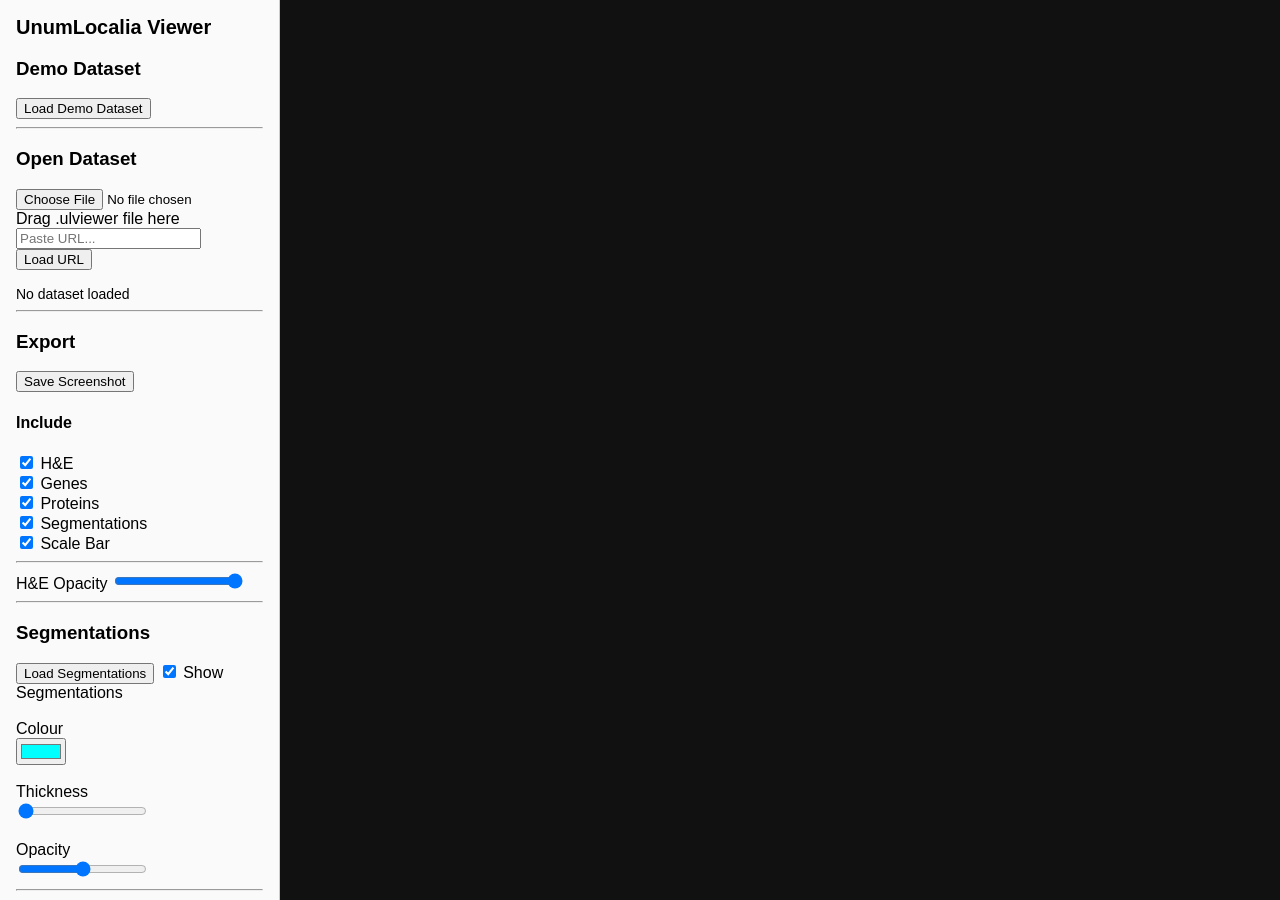
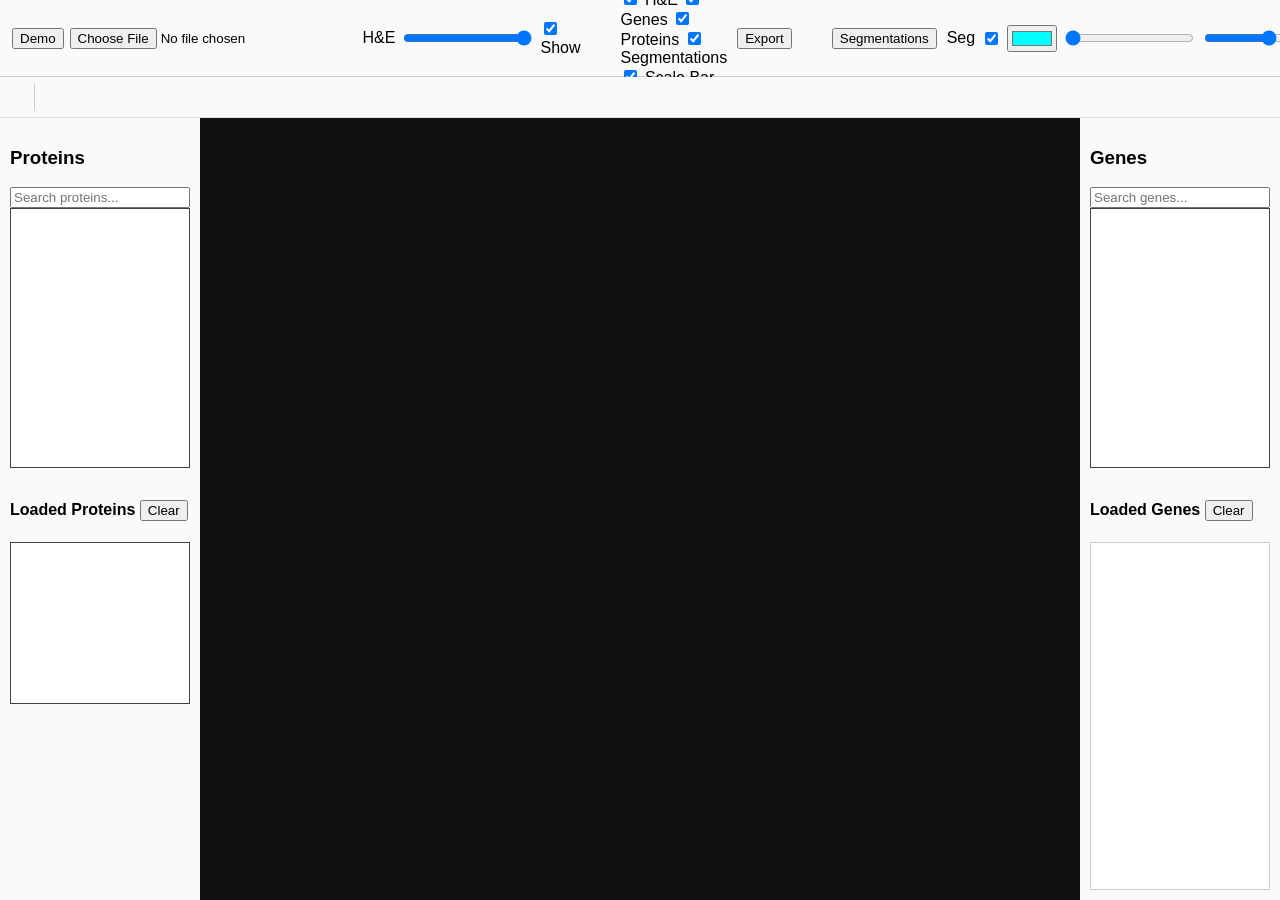
Before and after one commit to Felixillion/Felixillion.github.io, a Jekyll site: the page unumlocalia/index.html, which Jekyll copies as it is, in a window 1280 px wide. Built offline with Jekyll 4.4.1, drawn with Linux system fonts in a browser that asks for light colours.

Commit message:
Improved UnumLocalia viewer UI

```diff
--- a/unumlocalia/index.html
+++ b/unumlocalia/index.html
@@ -28,42 +28,54 @@
 
 <body>
 
-    <div id="sidebar">
+<div id="app">
 
-        <h1>UnumLocalia Viewer</h1>
+    <!-- Active toolbar (top) -->
+    <div id="topbar">
 
-        <h3>Demo Dataset</h3>
-
+        <div class="toolbar-group">
             <button id="loadDemoBtn">
-            Load Demo Dataset
+                Demo
             </button>
 
-        <hr>
-
-        <h3>Open Dataset</h3>
             <input
                 type="file"
                 id="ulviewerFile"
                 accept=".ulviewer,.zip"
-        />
+            >
+        </div>
 
-        <div id="dropZone">Drag .ulviewer file here</div>
+        <div class="toolbar-divider"></div>
+
+        <!-- H&E options -->
+        <div class="toolbar-group">
+            H&E
+            <input
+                id="heOpacity"
+                type="range"
+                min="0"
+                max="1"
+                step="0.05"
+                value="1"
+            >
+
+            <label>
 
                 <input
-            id="urlInput"
-            type="text"
-            placeholder="Paste URL..."
-        />
-        <button id="loadUrlBtn">Load URL</button>
+                    type="checkbox"
+                    id="showHE"
+                    checked
+                >
+                Show
+            </label>
 
-        <div id="info">No dataset loaded</div>
+        </div>
 
-        <hr>
+        <div class="toolbar-divider"></div>
 
-        <h3>Export</h3>
-        <button id="saveScreenshotBtn">Save Screenshot</button>
+        <!-- Export panel -->
+        <div id="exportPanel">
 
-        <h4>Include</h4>
             <label>
                 <input
                     type="checkbox"
@@ -72,8 +84,6 @@
                 >
                 H&E
             </label>
-
-        <br>
 
             <label>
                 <input
@@ -84,8 +94,6 @@
                 Genes
             </label>
 
-        <br>
-
             <label>
                 <input
                     type="checkbox"
@@ -94,8 +102,6 @@
                 >
                 Proteins
             </label>
-
-        <br>
 
             <label>
                 <input
@@ -106,8 +112,6 @@
                 Segmentations
             </label>
 
-        <br>
-
             <label>
                 <input
                     type="checkbox"
@@ -117,46 +121,36 @@
                 Scale Bar
             </label>
 
-        <hr>
+        </div>
 
-        <!-- H&E -->
-        <label>H&E Opacity</label>
+        <div class="toolbar-group">
+            <button id="saveScreenshotBtn">
+                Export
+            </button>
+        </div>
 
-        <input
-            id="heOpacity"
-            type="range"
-            min="0"
-            max="1"
-            step="0.05"
-            value="1"
-        >
-
-        <hr>
+        <div class="toolbar-divider"></div>
 
         <!-- Segmentations -->
-        <h3>Segmentations</h3>
-        <button id="loadSegBtn">Load Segmentations</button>
+        <div class="toolbar-group">
+            <button id="loadSegBtn">
+                Segmentations
+            </button>
+        </div>
 
+        <div class="toolbar-group">
+            Seg
             <input
                 type="checkbox"
                 id="showSegmentations"
                 checked
             >
-        Show Segmentations
-
-        <br><br>
-
-        <label>Colour</label><br>
 
             <input
                 type="color"
                 id="segmentationColor"
                 value="#00ffff"
             >
-
-        <br><br>
-
-        <label>Thickness</label><br>
 
             <input
                 type="range"
@@ -167,10 +161,6 @@
                 value="0.5"
             >
 
-        <br><br>
-
-        <label>Opacity</label><br>
-
             <input
                 type="range"
                 id="segmentationOpacity"
@@ -180,77 +170,121 @@
                 value="0.5"
             >
 
-        <hr>
+        </div>
 
-        <!-- GENES -->
+    </div>
+
+    <!-- Active proteins/genes -->
+    <div id="layerBar">
+
+        <div id="activeProteins"></div>
+
+        <div class="toolbar-divider"></div>
+
+        <div id="activeGenes"></div>
+
+    </div>
+
+    <!-- Main area -->
+    <div id="mainLayout">
+
+        <!-- Protein panel (left) -->
+        <div id="proteinPanel">
+
+            <h3>Proteins</h3>
+
+            <input
+                id="proteinSearch"
+                type="text"
+                placeholder="Search proteins..."
+            >
+
+            <div
+                id="proteinList"
+                class="search-list"
+            ></div>
+
+            <h4>
+                Loaded Proteins
+                <button id="clearProteinsBtn">
+                    Clear
+                </button>
+            </h4>
+
+            <div id="loadedProteins"></div>
+
+        </div>
+
+        <!-- Central viewer -->
+        <div id="viewerWrapper">
+
+            <div id="viewer"></div>
+
+            <!-- Cell information -->
+            <div id="cellInfoPanel">
+                No cell selected
+            </div>
+
+        </div>
+
+        <!-- Gene panel (right) -->
+        <div id="genePanel">
+
             <h3>Genes</h3>
-        <button id="clearGenesBtn">
-            Clear All Genes
-        </button>
 
             <input
                 id="geneSearch"
                 type="text"
                 placeholder="Search genes..."
             >
-        <br><br>
 
             <div
                 id="geneList"
                 class="search-list"
             ></div>
 
-        <hr>
+            <h4>
+                Loaded Genes
+                <button id="clearGenesBtn">
+                    Clear
+                </button>
+            </h4>
 
-        <h4>Loaded Genes</h4>
+            <div id="loadedGenes"></div>
 
-        <div id="loadedGenes">
+        </div>
+
+    </div>
+
 </div>
 
 
-        <br><br>
+<!-- TEMPORARY -->
 
-        <hr>
+<div id="hiddenControls">
 
-        <!-- PROTEINS -->
-        <h3>Proteins</h3>
-        <button id="clearProteinsBtn">
-            Clear All Proteins
-        </button>
+    <div id="dropZone"></div>
 
-        <input
-            id="proteinSearch"
-            type="text"
-            placeholder="Search proteins..."
-        >
-        <br><br>
-
-        <div
-            id="proteinList"
-            class="search-list"
-        ></div>
-
-        <hr>
-
-        <!-- Loaded proteins -->
-        <h4>Loaded Proteins</h4>
-
-        <div id="loadedProteins">
-        </div>
-
-        <hr>
-
-        <!-- Cell info -->
-        <h3>Cell Information</h3>
-
-        <div id="cellInfo">
-            No cell selected
-        </div>
+    <div id="info"></div>
 
 
 </div>
 
-    <div id="viewer"></div>
+
+<div id="legacyControls" style="display:none;">
+
+    <input
+        id="urlInput"
+        type="text"
+    >
+
+    <button id="loadUrlBtn">
+        Load URL
+    </button>
+
+</div>
+
+<!-- END TEMPORARY -->
 
 <script src="./main.js"></script>
 
--- a/unumlocalia/main.js
+++ b/unumlocalia/main.js
@@ -85,6 +85,12 @@ const exportCellInfo =
 const heOpacitySlider =
     document.getElementById(
         "heOpacity"
+    );
+
+// H&E show
+const showHE =
+    document.getElementById(
+        "showHE"
     );
 
 // Default protein colours
@@ -152,7 +158,7 @@ const loadedGenesDiv =
 // Cell info
 const cellInfo =
     document.getElementById(
-        "cellInfo"
+        "cellInfoPanel"
     );
 
 let allGenes = [];
@@ -1318,6 +1324,86 @@ function drawProteins(ctx) {
 }
 
 
+// Active layers
+function refreshActiveLayers() {
+
+    const activeProteins =
+        document.getElementById(
+            "activeProteins"
+        );
+
+    const activeGenes =
+        document.getElementById(
+            "activeGenes"
+        );
+
+    activeProteins.innerHTML = "";
+    activeGenes.innerHTML = "";
+
+    // Genes
+    for (
+        const gene
+        in geneLayers
+    ) {
+
+        const chip =
+            document.createElement(
+                "div"
+            );
+
+        chip.className =
+            "layer-chip gene-chip";
+
+        chip.innerHTML = `
+            <span
+                class="chip-colour"
+                style="
+                    background:
+                    ${geneLayers[gene].color}
+                "
+            ></span>
+
+            ${gene}
+        `;
+
+        activeGenes.appendChild(
+            chip
+        );
+    }
+
+    // Proteins
+    for (
+        const protein
+        in proteinLayers
+    ) {
+
+        const chip =
+            document.createElement(
+                "div"
+            );
+
+        chip.className =
+            "layer-chip protein-chip";
+
+        chip.innerHTML = `
+            <span
+                class="chip-colour"
+                style="
+                    background:
+                    ${proteinLayers[protein].color}
+                "
+            ></span>
+
+            ${protein}
+        `;
+
+        activeProteins.appendChild(
+            chip
+        );
+    }
+}
+
+
 // Protein UI
 function refreshProteinUI() {
 
@@ -1533,6 +1619,7 @@ function attachProteinCheckboxEvents() {
                                     img.height;
 
                                 refreshProteinUI();
+                                refreshActiveLayers();
                                 updateOverlay();
                             };
 
@@ -1553,6 +1640,7 @@ function attachProteinCheckboxEvents() {
                             ];
 
                             refreshProteinUI();
+                            refreshActiveLayers();
                             updateOverlay();
                         }
                     }
@@ -1584,6 +1672,7 @@ function attachProteinControlEvents() {
                         ].color =
                             picker.value;
 
+                        refreshActiveLayers();
                         updateOverlay();
                     }
                 );
@@ -1662,6 +1751,7 @@ function attachProteinControlEvents() {
                         delete proteinLayers[marker];
 
                         refreshProteinUI();
+                        refreshActiveLayers();
                         renderProteinList(proteinSearch.value);
                         updateOverlay();
                     }
@@ -1838,6 +1928,9 @@ function selectCellAtPoint(x, y) {
 
                 `;
 
+            cellInfo.style.display =
+                "block";
+
             updateOverlay();
 
             return;
@@ -1848,6 +1941,9 @@ function selectCellAtPoint(x, y) {
 
     cellInfo.textContent =
         "No cell selected";
+
+    cellInfo.style.display =
+        "none";
 
     updateOverlay();
 }
@@ -2205,6 +2301,7 @@ function attachGeneCheckboxEvents() {
                         }
 
                         refreshGeneUI();
+                        refreshActiveLayers();
                         updateOverlay();
                     }
                 );
@@ -2259,6 +2356,7 @@ function attachGeneControlEvents() {
                         ].color =
                             picker.value;
 
+                        refreshActiveLayers();
                         updateOverlay();
                     }
                 );
@@ -2316,6 +2414,7 @@ function attachGeneControlEvents() {
                         delete geneLayers[gene];
 
                         refreshGeneUI();
+                        refreshActiveLayers();
                         renderGeneList(geneSearch.value);
                         updateOverlay();
                     }
@@ -2363,6 +2462,30 @@ dropZone.addEventListener(
 
         await loadUlviewer(
             file
+        );
+    }
+);
+
+// Show H&E
+showHE.addEventListener(
+    "change",
+    () => {
+
+        if (
+            !viewer ||
+            !viewer.world ||
+            viewer.world.getItemCount() === 0
+        ) {
+            return;
+        }
+
+        viewer
+            .world
+            .getItemAt(0)
+            .setOpacity(
+                showHE.checked
+                    ? heOpacity
+                    : 0
             );
     }
 );
@@ -2450,11 +2573,14 @@ document.addEventListener(
 );
 
 // Load data from web link
-document
-.getElementById(
+const loadUrlBtn =
+    document.getElementById(
         "loadUrlBtn"
-)
-.addEventListener(
+    );
+
+if (loadUrlBtn) {
+
+    loadUrlBtn.addEventListener(
         "click",
         async () => {
 
@@ -2478,6 +2604,7 @@ document
             );
         }
     );
+}
 
 // Load demo dataset
 async function loadDemoDataset() {
@@ -2639,6 +2766,7 @@ document
             geneLayers = {};
 
             refreshGeneUI();
+            refreshActiveLayers();
 
             renderGeneList(
                 geneSearch.value
@@ -2673,6 +2801,7 @@ document
             proteinLayers = {};
 
             refreshProteinUI();
+            refreshActiveLayers();
 
             renderProteinList(
                 proteinSearch.value
--- a/unumlocalia/styles.css
+++ b/unumlocalia/styles.css
@@ -15,14 +15,122 @@ body {
     display: flex;
 }
 
-#sidebar {
-    width: 280px;
+/* Layout UI */
+#app {
+    display: flex;
+    flex-direction: column;
     height: 100vh;
-    padding: 16px;
-    border-right: 1px solid #cccccc;
+    width: 100vw;
+}
+
+#topbar {
+    height: 60px;
+    display: flex;
+    align-items: center;
+    gap: 10px;
+    padding: 8px 12px;
+    border-bottom: 1px solid #ccc;
     background: #fafafa;
+}
+
+#mainLayout {
+    flex: 1;
+
+    display: flex;
+
+    width: 100%;
+    min-width: 0;
+    min-height: 0;
+}
+
+#proteinPanel,
+#genePanel {
+    width: 200px;
+    display: flex;
+    flex-direction: column;
+    padding: 10px;
     box-sizing: border-box;
+    background: #fafafa;
+    overflow: hidden;
+}
+
+#viewerWrapper {
+    flex: 1 1 auto;
+    min-width: 0;
+    min-height: 0;
+    position: relative;
+}
+
+#viewer {
+    width: 100%;
+    height: 100%;
+    background: #111;
+}
+
+#loadedGenes,
+#loadedProteins {
+    flex: 1;
     overflow-y: auto;
+    border: 1px solid #ccc;
+    background: white;
+    padding: 5px;
+}
+
+#activeLayers {
+    display: flex;
+    gap: 6px;
+    flex-wrap: wrap;
+}
+
+#cellInfoPanel {
+    position: absolute;
+    top: 10px;
+    right: 10px;
+    display: none;
+    max-height: 300px;
+    overflow-y: auto;
+    padding: 10px;
+    background: rgba(
+        255,
+        255,
+        255,
+        0.95
+    );
+    border: 1px solid #ccc;
+    border-radius: 6px;
+    z-index: 1000;
+}
+
+#layerBar {
+    display: flex;
+    align-items: center;
+    gap: 12px;
+    padding: 6px 12px;
+    border-bottom: 1px solid #ddd;
+    background: #fafafa;
+}
+
+.layer-chip {
+    display: flex;
+    align-items: center;
+    gap: 6px;
+    padding: 4px 8px;
+    border-radius: 15px;
+    background: #ececec;
+    font-size: 12px;
+}
+
+.chip-colour {
+    width: 10px;
+    height: 10px;
+    border-radius: 50%;
+}
+
+
+.toolbar-group {
+    display: flex;
+    align-items: center;
+    gap: 6px;
 }
 
 #loadedProteins {
@@ -42,10 +150,11 @@ body {
     margin-bottom: 8px;
 }
 
-#viewer {
-    flex: 1;
-    height: 100vh;
-    background: #111;
+#activeProteins,
+#activeGenes {
+    display: flex;
+    gap: 6px;
+    flex-wrap: wrap;
 }
 
 h1 {
@@ -69,13 +178,17 @@ h1 {
 
 /* Search list for genes/proteins */
 .search-list {
-    height: 200px;
-    overflow-y: scroll;
-    overflow-x: hidden;
+    height: 250px;
+    min-height: 250px;
+    max-height: 250px;
+
+    overflow-y: auto;
 
     border: 1px solid #444;
+    background: white;
+
     padding: 4px;
-    background: white;
+    margin-bottom: 10px;
 }
 
 .search-list label {
@@ -92,3 +205,29 @@ h1 {
     display: block;
     width: 100%;
 }
+
+/* Active gene/protein appearance */
+.gene-chip .chip-colour {
+    border-radius: 50%;
+}
+
+.protein-chip .chip-colour {
+    border-radius: 2px;
+}
+
+.toolbar-divider {
+    width: 1px;
+    height: 28px;
+    background: #ccc;
+    margin: 0 10px;
+}
+
+
+
+
+
+/* TEMPORARY */
+#hiddenControls {
+    display: none;
+}
+/* END TEMPORARY */
```
Lines whose indentation alone changed are shown as unchanged.
